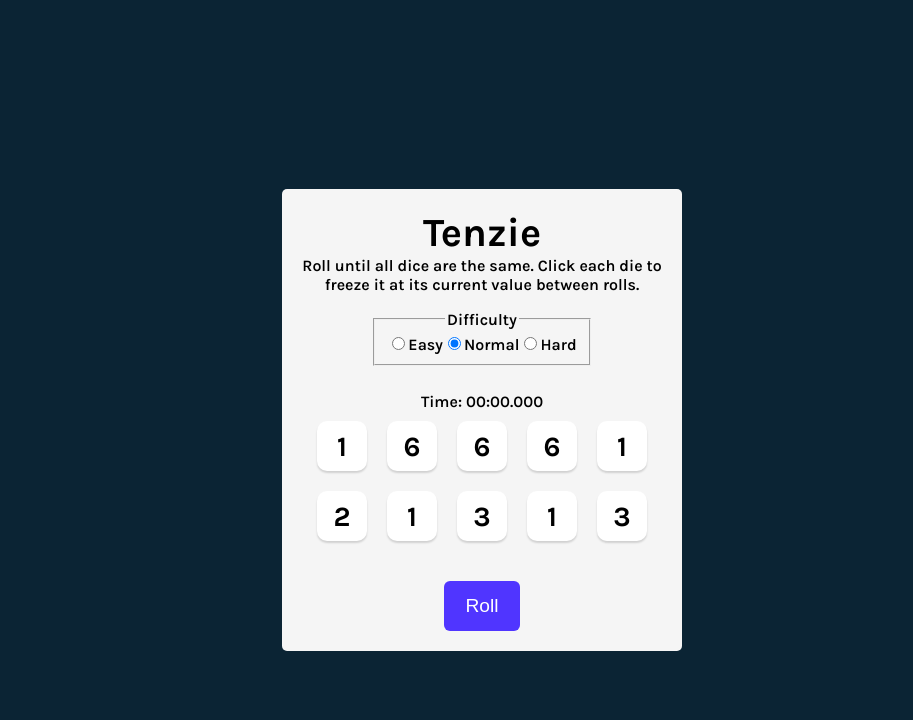
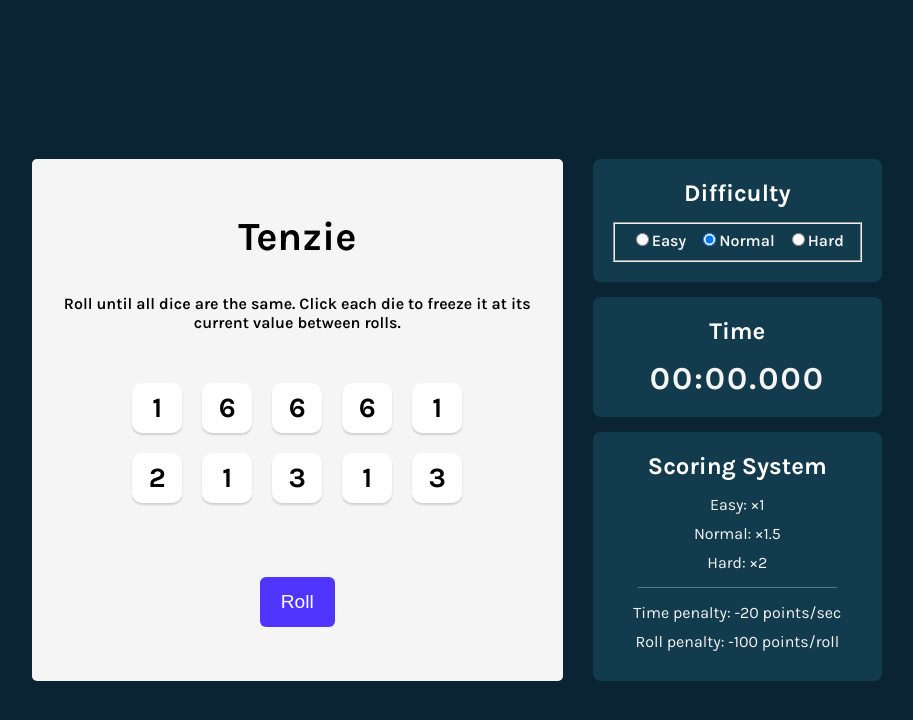
Before and after one commit to TanayUmre/Tenzies-Game, a React (Vite) app: page / in a window 1280 px wide. Shown: the top 720 px of the page, without its empty margins (158-1071 px from the left). Built offline with nearby package versions, Linux system fonts and the light colour scheme.

Commit message:
Added Timer/Score in separate section

```diff
--- a/src/components/css/app.css
+++ b/src/components/css/app.css
@@ -14,13 +14,12 @@ body {
 
 div#root {
     width: 100%;
-    max-width: 400px;
+    max-width: 900px;
 }
 
 main{
     background-color: #F5F5F5;
     min-height: 400px;
-    height: 100%;
     border-radius: 5px;
     display:flex;
     flex-direction: column;
@@ -30,22 +29,51 @@ main{
     box-sizing: border-box;
 }
 
+.Parent{
+    width:100%;
+    max-width:850px;
+    display:flex;
+    align-items:stretch;
+    justify-content:center;
+    gap:30px;
+}
+
+@media (max-width:700px) {
+    .Parent {
+        flex-direction:column;
+    }
+}
+
 .difficulty{
     font-family: "Karla",sans-serif;
     font-weight: 550;
     margin-bottom: 10px;
 }
 
-.timer{
-    font-family: "Karla",sans-serif;
-    font-weight: 550;
-    margin-bottom: 10px;
+.timer-section {
+    text-align: center;
 }
 
-.score{
-    font-family: "Karla",sans-serif;
-    font-weight: 550;
-    margin-bottom: 30px;
+.timer {
+    font-size: 2rem;
+    font-weight: 700;
+    margin: 0;
+    letter-spacing: 2px;
+}
+
+.scoring-section {
+    text-align: center;
+}
+
+.scoring-section p {
+    margin: 10px 0;
+}
+
+.scoring-section hr {
+    width: 80%;
+    border: none;
+    border-top: 1px solid rgba(255, 255, 255, 0.3);
+    margin: 15px auto;
 }
 
 .name-diff{
@@ -115,3 +143,60 @@ button.roll-dice{
     white-space: nowrap;
     border: 0;
 }
+
+.difficulty {
+    display: flex;
+    justify-content: center;
+    gap: 12px;
+    margin: 0;
+}
+
+.difficulty label {
+    cursor: pointer;
+}
+
+.difficulty-section:has(input[value="easy"]:checked) {
+    border-color: #4CAF50;
+}
+
+.difficulty-section:has(input[value="normal"]:checked) {
+    border-color: #FFB703;
+}
+
+.difficulty-section:has(input[value="hard"]:checked) {
+    border-color: #FF595E;
+}
+
+.game-info {
+    width: 400px;
+    display: flex;
+    flex-direction: column;
+    gap: 15px;
+}
+
+.info-section {
+    background-color: #123B4D;
+    color: #F5F5F5;
+    border-radius: 8px;
+    padding: 20px;
+    box-sizing: border-box;
+}
+
+.info-section h2 {
+    margin: 0 0 15px;
+    text-align: center;
+    color: #FFFFFF;
+}
+
+@media (max-width:700px) {
+    .Parent {
+        flex-direction: column;
+        align-items: center;
+    }
+
+    .Parent > main,
+    .game-info {
+        width: 100%;
+        max-width: 400px;
+    }
+}
--- a/src/components/pages/App.jsx
+++ b/src/components/pages/App.jsx
@@ -133,6 +133,8 @@ export default function App() {
                 />);
 
     return (
+        <div className="Parent">
+
             <main>
                 <h1 className="title">Tenzie</h1>
                 <p className="instruction">
@@ -141,8 +143,25 @@ export default function App() {
                         : "Roll until all dice are the same. Click each die to freeze it at its current value between rolls."
                     }
                 </p>
-            <fieldset className="difficulty">
-                <legend className="name-diff">Difficulty</legend>
+                {gamewon && (
+                    <p className="score">
+                        Score: {score}
+                    </p>
+                )}
+                {gamewon && <Confetti mode="fall" particleCount={150} colors={['#ff577f', '#ff884b']}/>}
+                <div aria-live="polite" className="sronly">
+                    {gamewon && <p>CONGRATULATION YOu WON!!! Press New Game to start another game.</p>}
+                </div>
+
+                <div className={`dice-cont ${difficulty}`}>
+                    {arr}
+                </div>
+                <button className="roll-dice" onClick={roll} ref={buttonref}>{gamewon?"New Game":"Roll"}</button>
+            </main>
+            <section className="game-info">
+                <div className="info-section difficulty-section">
+                    <h2>Difficulty</h2>
+                    <fieldset className={`difficulty ${difficulty}`}>
                         <label>
                             <input
                                 type="radio"
@@ -174,23 +193,23 @@ export default function App() {
                             Hard
                         </label>
                     </fieldset>
-            <p className="timer">
-                Time: {formattime(time)}
-            </p>
-            {gamewon && (
-                <p className="score">
-                    Score: {score}
-                </p>
-            )}
-            {gamewon && <Confetti mode="fall" particleCount={150} colors={['#ff577f', '#ff884b']}/>}
-            <div aria-live="polite" className="sronly">
-                {gamewon && <p>CONGRATULATION YOu WON!!! Press New Game to start another game.</p>}
                 </div>
 
-            <div className={`dice-cont ${difficulty}`}>
-                {arr}
+                <div className="info-section timer-section">
+                    <h2>Time</h2>
+                    <p className="timer">{formattime(time)}</p>
                 </div>
-            <button className="roll-dice" onClick={roll} ref={buttonref}>{gamewon?"New Game":"Roll"}</button>
-        </main>
+
+                <div className="info-section scoring-section">
+                    <h2>Scoring System</h2>
+                    <p>Easy: ×1</p>
+                    <p>Normal: ×1.5</p>
+                    <p>Hard: ×2</p>
+                    <hr />
+                    <p>Time penalty: -20 points/sec</p>
+                    <p>Roll penalty: -100 points/roll</p>
+                </div>
+            </section>
+        </div>
     )
 }
```
Lines whose indentation alone changed are shown as unchanged.
